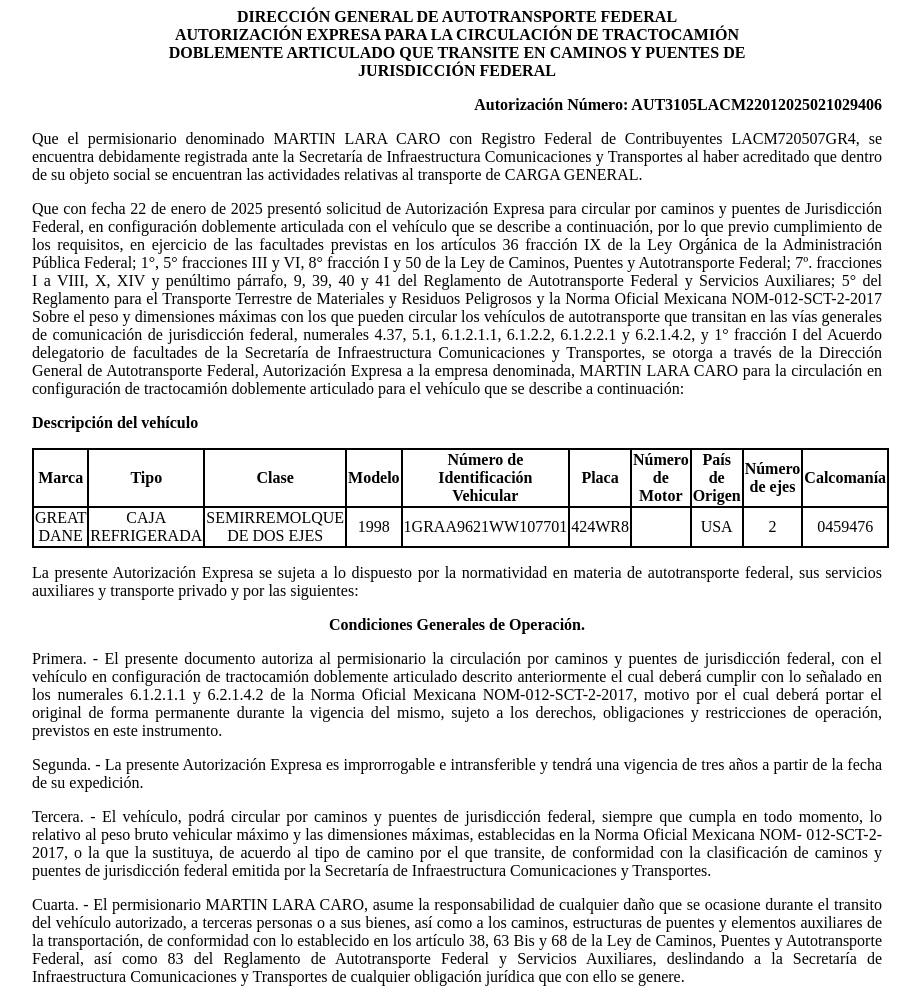
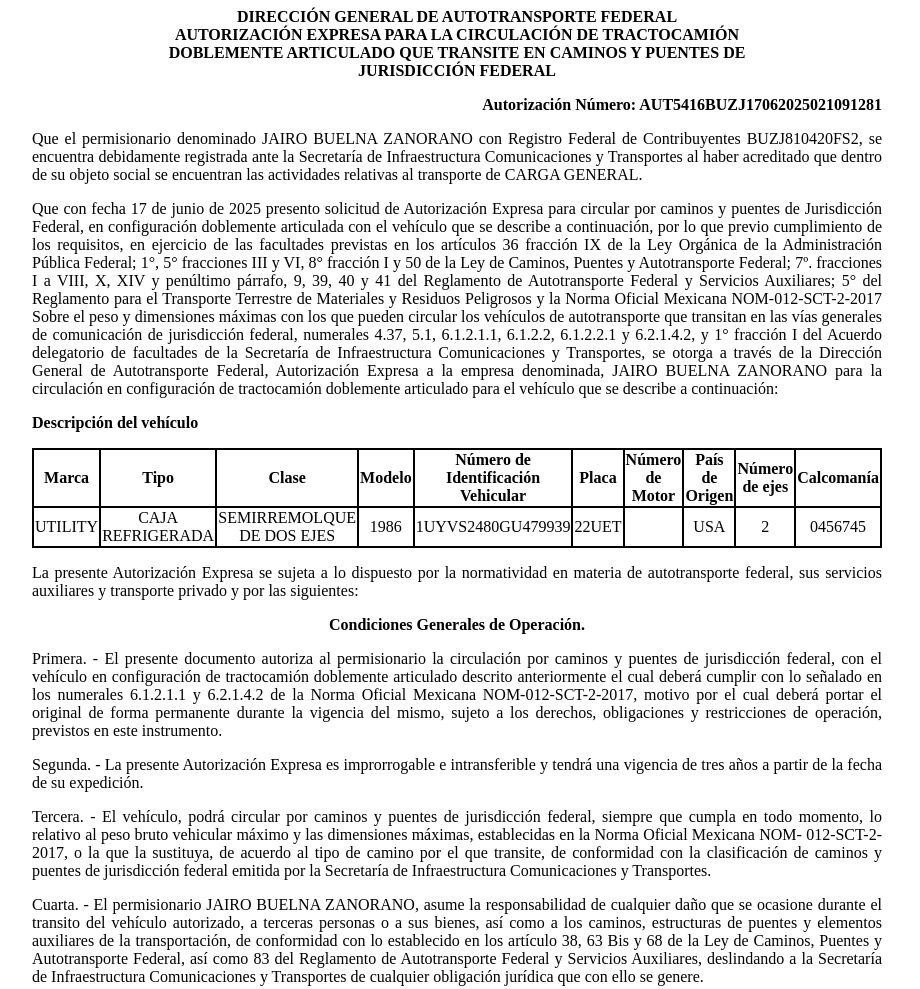
Before and after one commit to app-sct1/ConsultaAutDobleRemolque-folio-0271115, a plain HTML site: page index.html in a window 1280 px wide. Shown: the top 989 px of the page, without its empty margins (183-1103 px from the left). Drawn offline with Linux system fonts and the light colour scheme.

Commit message:
index.html

```diff
--- a/index.html
+++ b/index.html
@@ -75,20 +75,19 @@
 						<p class="sinMargen">DOBLEMENTE ARTICULADO QUE TRANSITE EN CAMINOS Y PUENTES DE</p>
 						<p class="sinMargen">JURISDICCIÓN FEDERAL</p>
 					</div>
-<p class="derechaNegro">Autorización Número: AUT3105LACM22012025021029406</p>
+<p class="derechaNegro">Autorización Número: AUT5416BUZJ17062025021091281</p>
 
 					<p class="justificado">Que el permisionario denominado
-						MARTIN LARA CARO con Registro Federal de
-						Contribuyentes LACM720507GR4, se encuentra
+						JAIRO BUELNA ZANORANO con Registro Federal de
+						Contribuyentes BUZJ810420FS2, se encuentra
 						debidamente registrada ante la Secretaría de Infraestructura
 						Comunicaciones y Transportes al haber acreditado que dentro de su
 						objeto social se encuentran las actividades relativas al
 						transporte de CARGA GENERAL.</p>
 
 
-					<p class="justificado">Que con fecha 22 de
-						enero de 2025 presentó
-						solicitud de Autorización Expresa para circular por caminos y
+					<p class="justificado">Que con fecha 17 de
+						junio de 2025 presento solicitud de Autorización Expresa para circular por caminos y
 						puentes de Jurisdicción Federal, en configuración doblemente
 						articulada con el vehículo que se describe a continuación, por lo
 						que previo cumplimiento de los requisitos, en ejercicio de las
@@ -107,7 +106,7 @@
 						facultades de la Secretaría de Infraestructura Comunicaciones y
 						Transportes, se otorga a través de la
 						Dirección General de Autotransporte Federal, Autorización Expresa a la
-						empresa denominada, MARTIN LARA CARO para la
+						empresa denominada, JAIRO BUELNA ZANORANO para la
 						circulación en configuración de tractocamión doblemente articulado
 						para el vehículo que se describe a continuación:</p>
 
@@ -128,16 +127,16 @@
 							<th class="borde">Calcomanía</th>
 						</tr>
 						<tr class="borde">
-							<td class="borde">GREAT DANE</td>
+							<td class="borde">UTILITY</td>
 							<td class="borde">CAJA REFRIGERADA</td>
 							<td class="borde">SEMIRREMOLQUE DE DOS EJES</td>
-							<td class="borde">1998</td>
-							<td class="borde">1GRAA9621WW107701</td>
-							<td class="borde">424WR8</td>
+							<td class="borde">1986</td>
+							<td class="borde">1UYVS2480GU479939</td>
+							<td class="borde">22UET</td>
 							<td class="borde"></td>
 							<td class="borde">USA</td>
 							<td class="borde">2</td>
-							<td class="borde">0459476</td>
+							<td class="borde">0456745</td>
 						</tr>
 
 					</tbody></table>
@@ -175,7 +174,7 @@
 						Secretaría de Infraestructura Comunicaciones y Transportes.</p>
 
 					<p class="justificado">Cuarta. - El permisionario
-						MARTIN LARA CARO, asume la responsabilidad de
+						JAIRO BUELNA ZANORANO, asume la responsabilidad de
 						cualquier daño que se ocasione durante el transito del vehículo
 						autorizado, a terceras personas o a sus bienes, así como a los
 						caminos, estructuras de puentes y elementos auxiliares de la
```
